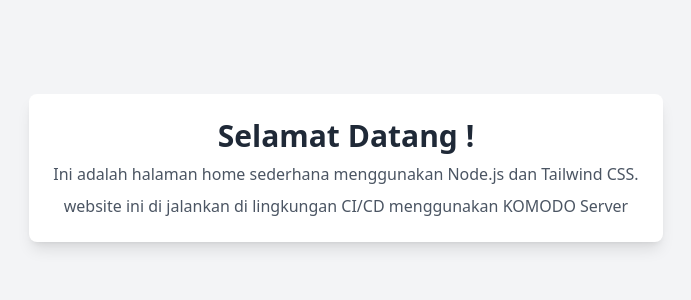
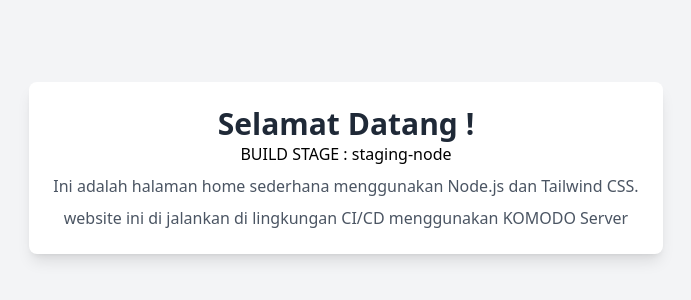
Before and after one commit to Bogor-Stream-io/node-sample, a website: page public/index.html in a window 1280 px wide. Shown: the part 232-532 px from the top of the page, without its empty margins (294-985 px from the left). Drawn offline with nearby package versions, Linux system fonts and the light colour scheme.

Commit message:
update staging node

```diff
--- a/public/index.html
+++ b/public/index.html
@@ -9,6 +9,7 @@
 <body class="bg-gray-100 flex items-center justify-center h-screen">
     <div class="text-center p-6 bg-white shadow-lg rounded-lg">
         <h1 class="text-3xl font-bold text-gray-800">Selamat Datang !</h1>
+        <h2>BUILD STAGE : staging-node </h2>
         <p class="text-gray-600 mt-2">Ini adalah halaman home sederhana menggunakan Node.js dan Tailwind CSS.</p>
         <p class="text-gray-600 mt-2">website ini di jalankan di lingkungan CI/CD menggunakan KOMODO Server</p>
     </div>
```
